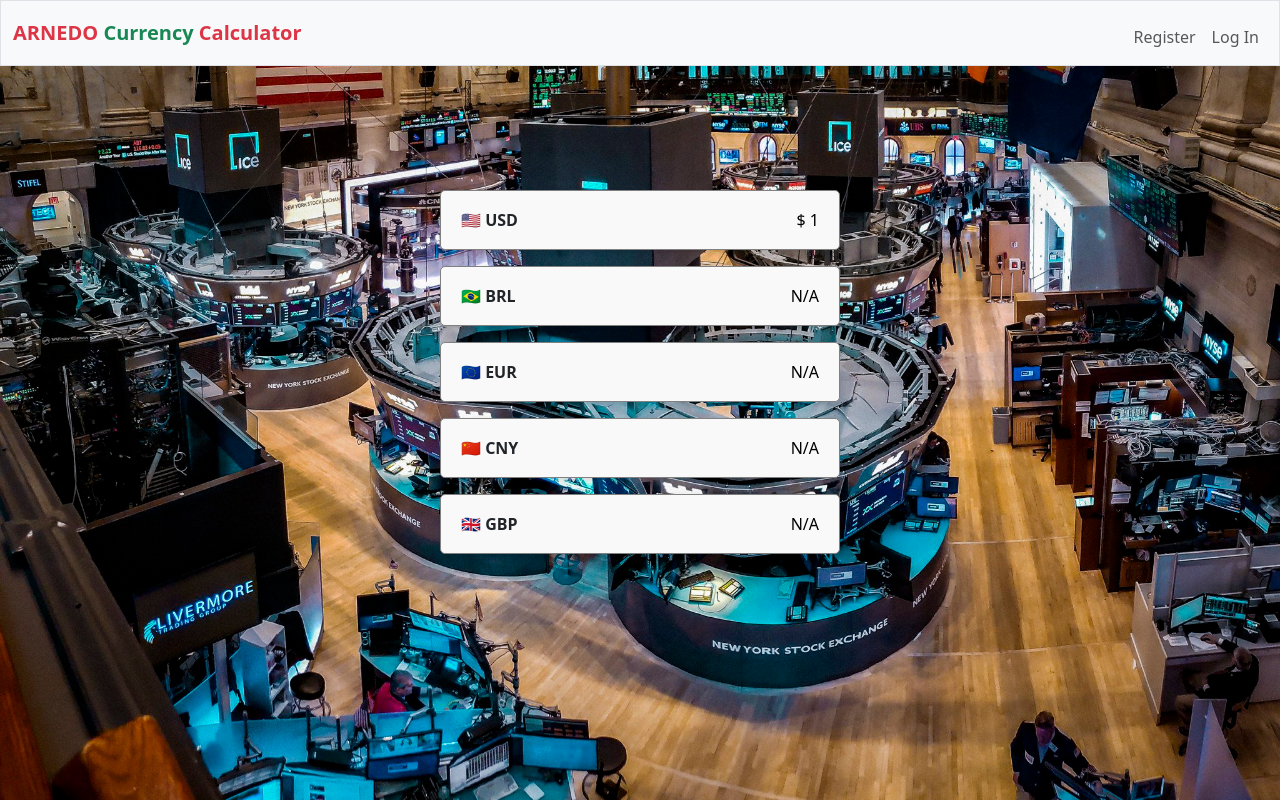
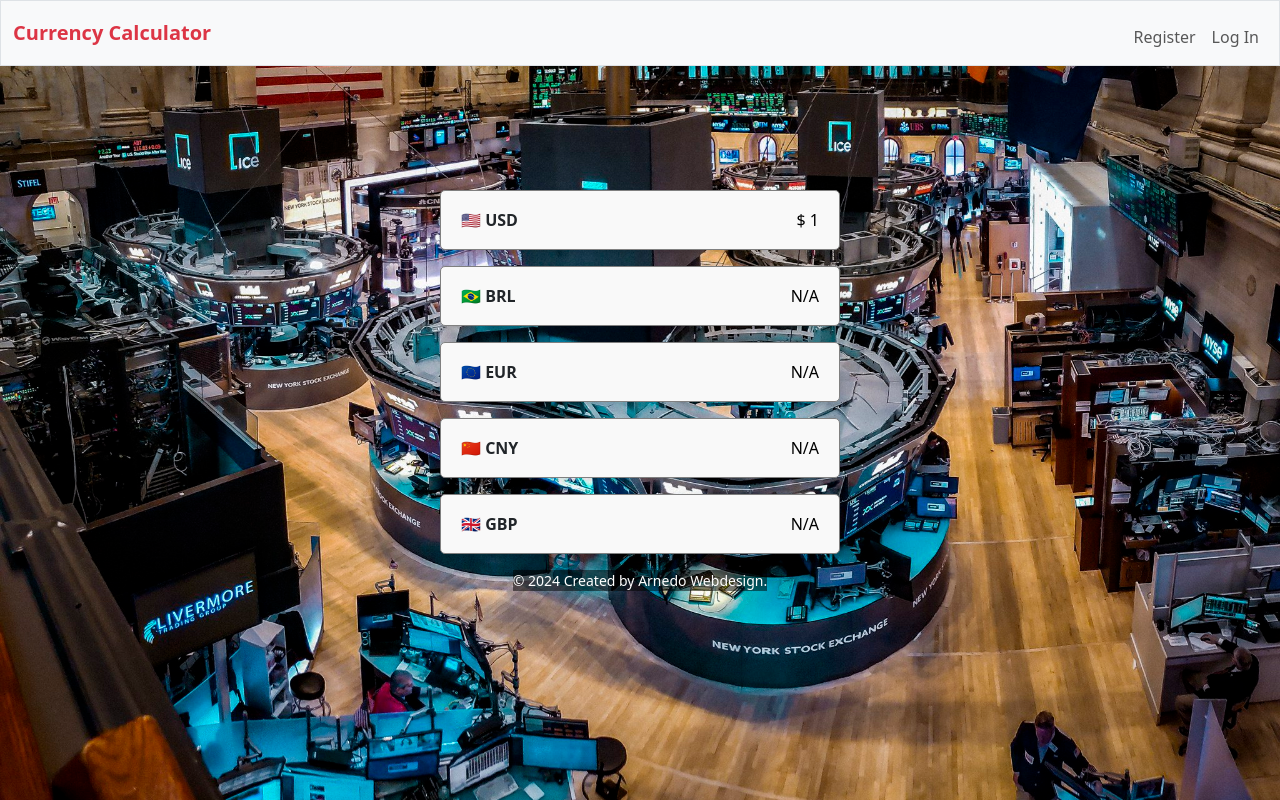
Before and after one commit to Arnedo1/Final-project-cs50x, a Flask app: page / in a window 1280 px wide. Run offline with Flask 3, Linux system fonts and the light colour scheme; data that the repository does not hold is empty; some libraries are stand-ins or nearby versions.

Commit message:
Update index.html

```diff
--- a/project1/templates/index.html
+++ b/project1/templates/index.html
@@ -20,14 +20,13 @@
         }
     </style>
 
-    <title>ARNEDO Currency Calculator - Home</title>
+    <title>Currency Calculator</title>
 </head>
 <body>
     <nav class="navbar navbar-expand-md navbar-light bg-light border">
         <div class="container-fluid">
             <a class="navbar-brand" href="/">
-                <span class="text-danger fw-bold">ARNEDO </span>
-                <span class="text-success fw-bold">Currency</span>
+                <span class="text-danger fw-bold">Currency</span>
                 <span class="text-danger fw-bold">Calculator</span>
             </a>
             <button class="navbar-toggler" type="button" data-bs-toggle="collapse" data-bs-target="#navbar" aria-controls="navbar" aria-expanded="false" aria-label="Toggle navigation">
@@ -61,6 +60,7 @@
             </div>
         </div>
         {% endfor %}
+        <p class="own">© 2024 Created by Arnedo Webdesign.</p>
     </div>
 
     <script>
```
